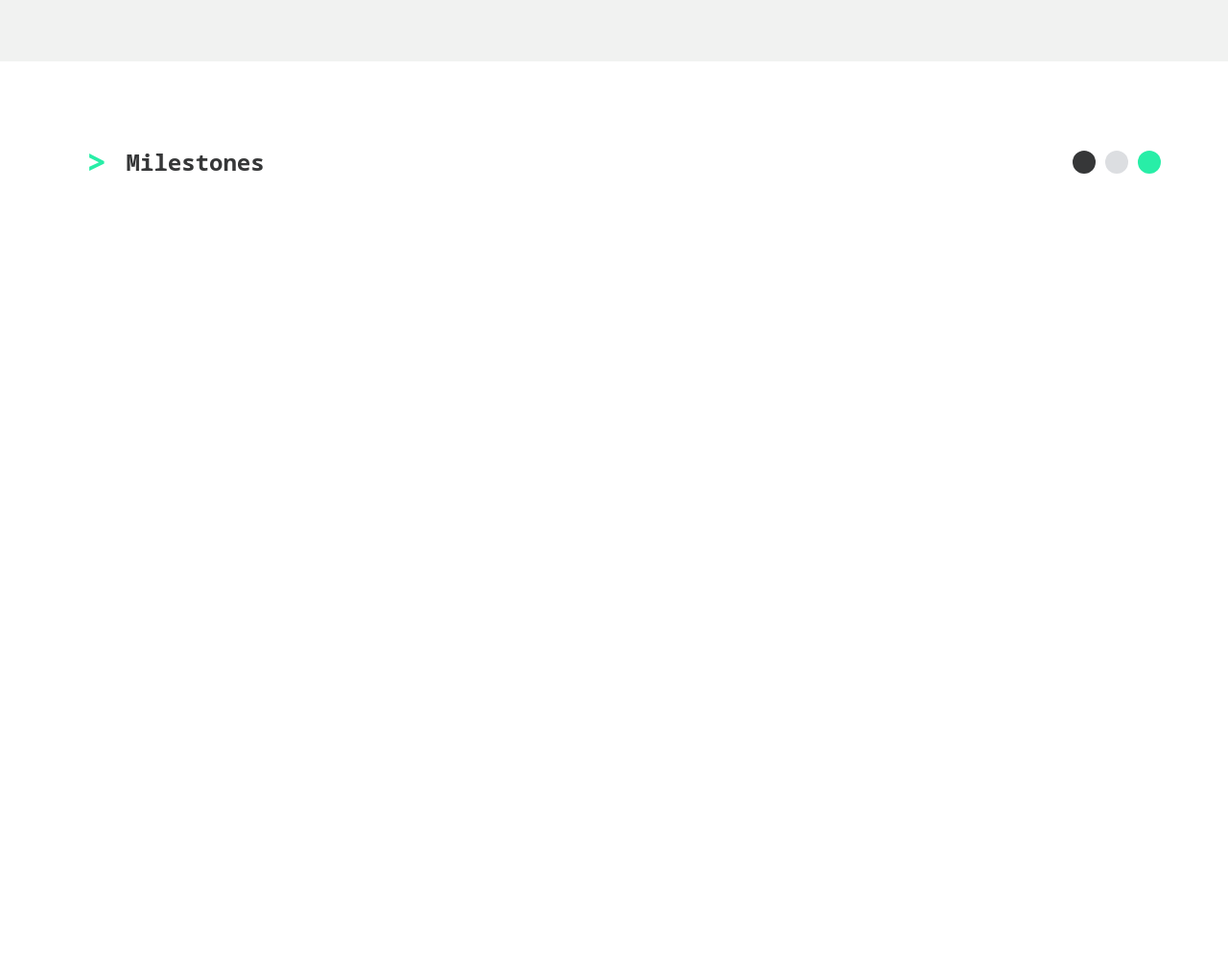
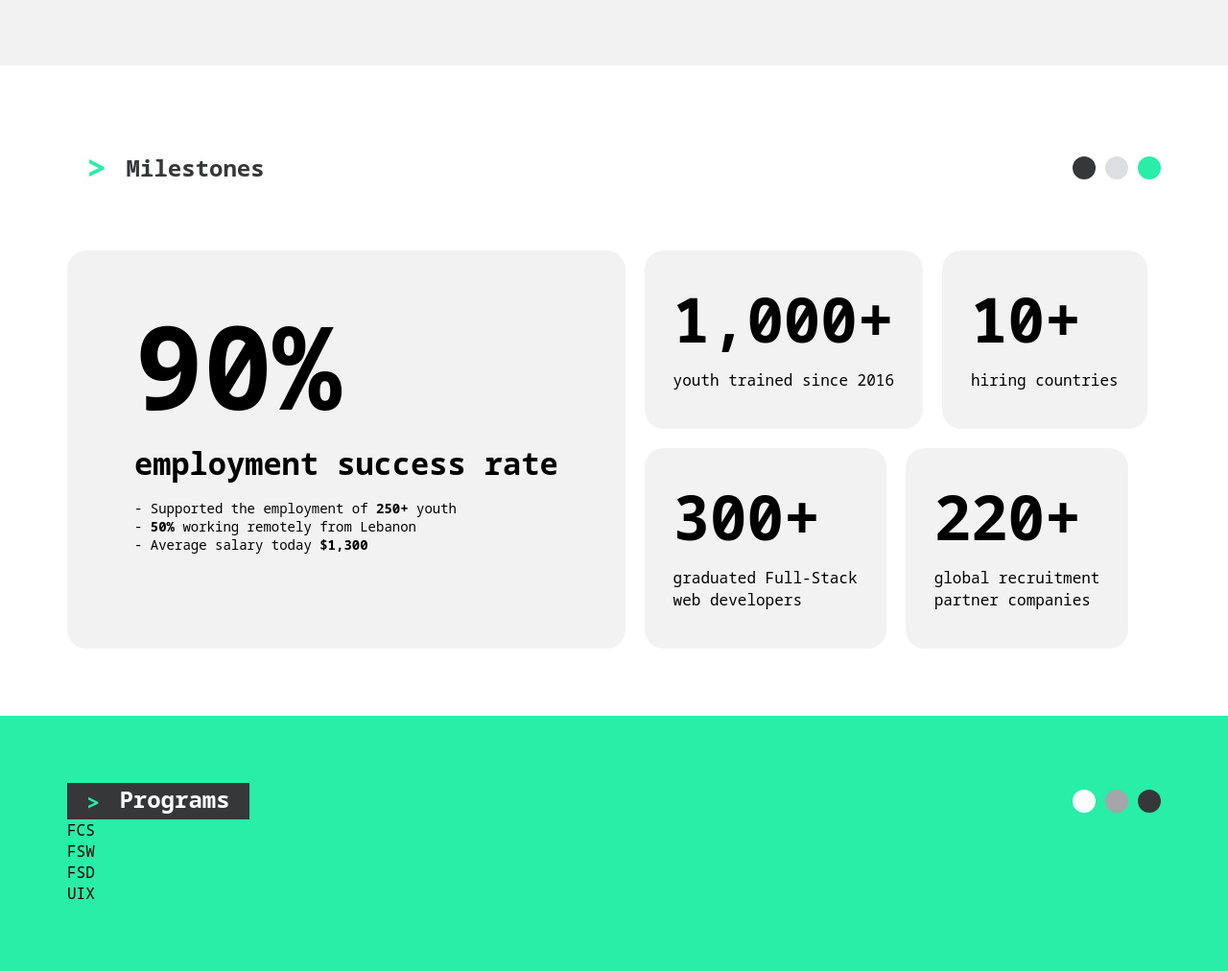
Before and after one commit to emadhmadyy/SE-Factory-Clone, a plain HTML site: page index.html in a window 1280 px wide. Shown: the part 1661-2673 px from the top of the page at 96% size. Before the commit the page ends 1934 px from the top, so only its background shows below. Drawn offline with Linux system fonts and the light colour scheme.

Commit message:
creating hello world html/css and milestones html/css

```diff
--- a/index.html
+++ b/index.html
@@ -25,9 +25,10 @@
                 <h1 class="left-section-title">
                     <span class="left-section-subtitle">WANT TO BECOME A</span>
                     <br>
-                    <span class="typed-text">SOFTWARE ENGINEER?</span>
+                    <span class="typed-text">&gt;</span>
+                    <span class="blinking-cursor"></span>
                 </h1>
-                <p class="discription">
+                <p class="discription text-color-change">
                     Jumpstart your journey in tech with our courses in Computer Science, Full-Stack Web development, Data Engineering and UI/UX Design. Get hands-on experience and gain essential skills for a successful tech career.
                 </p>
                 <a href="" class="btn1 blackbtn">#GET_TRAINED</a>
@@ -41,7 +42,7 @@
                     <br>
                     <span class="text1">JOB-READY TECH TALENT?</span>
                 </h1>
-                <p class="discription white">
+                <p class="discription text-white">
                     Look no further than our comprehensive talent matching and placement services! Our expert team will connect you with highly trained and skilled developers who are ready to hit the ground running and drive your success.
                 </p>
                 <a href="" class="btn1 whitebtn">#HIRE_TALENT</a>
@@ -76,6 +77,65 @@
                 <div class="circle-div-icon primary"></div>
             </div>
         </div>
+        <div class="milestone-wrapper">
+            <div class="milestone-container milestone-big">
+                <div class="milestone-title big">90%</div>
+                <div class="milestone-percentage left">employment success rate</div>
+                <div class="milestone-details">
+                    <p>
+                        - Supported the employment of <strong>250+</strong>
+                        youth<br/>
+                        - <strong>50%</strong>
+                        working remotely from Lebanon<br/>
+                        - Average salary today <strong>$1,300</strong>
+                    </p>
+                </div>
+            </div>
+            <div class="column">
+                <div class="row">
+                    <div class="milestone-container milestone-small">
+                        <div class="milestone-title small">1,000+</div>
+                        <div class="milestone-percentage right">youth trained since 2016</div>
+                    </div>
+                    <div class="milestone-container milestone-small">
+                        <div class="milestone-title small">10+</div>
+                        <div class="milestone-percentage right">hiring countries</div>
+                    </div>
+                </div>
+                <div class="row">
+                    <div class="milestone-container milestone-small">
+                        <div class="milestone-title small">300+</div>
+                        <div class="milestone-percentage right">graduated Full-Stack<br/>web developers</div>
+                    </div>
+                    <div class="milestone-container milestone-small">
+                        <div class="milestone-title small">220+</div>
+                        <div class="milestone-percentage right">global recruitment<br/>partner companies</div>
+                    </div>
+                </div>
+            </div>
+        </div>
     </div>
+    <div class="main-container primary">
+        <div class="hello-world-header ">
+            <div class="hello-world-content black">
+                <div class="symbol-small">&gt;</div>
+                <div class="programs-title text-white">Programs</div>
+            </div>
+            <div class="circle-icons-wrapper">
+                <div class="circle-div-icon white"></div>
+                <div class="circle-div-icon gray"></div>
+                <div class="circle-div-icon black"></div>
+            </div>
+        </div>
+        <div class="programs-container">
+            <div class="tabs">
+                <div class="tab">FCS</div>
+                <div class="tab">FSW</div>
+                <div class="tab">FSD</div>
+                <div class="tab">UIX</div>
+            </div>
+        </div>
+    </div>
+    <script src="./scripts/index.js"></script>
 </body>
 </html>
--- a/scripts/index.js
+++ b/scripts/index.js
@@ -0,0 +1,54 @@
+// Typing effect
+document.addEventListener('DOMContentLoaded', function () {
+    const typed_text = document.querySelector('.typed-text');
+    const blinking_cursor = document.querySelector('.blinking-cursor');
+    const left_overlay = document.querySelector(".left-overlay")
+    const description = document.querySelector(".text-color-change")
+    typed_text.textContent = ""
+    blinking_cursor.textContent = "_"
+    const content_object = [
+        {
+            text:"SOFTWARE ENGINEER?",
+            background_color:"rgba(40, 238, 167, .9)",
+            text_color:"#363738"
+        },
+        {
+            text:"DATA ENGINEER?",
+            background_color:"rgba(152, 100, 218, .9)",
+            text_color:"#FCFCFD"
+        },
+        {
+            text:"UI/UX DESIGNER?",
+            background_color:"rgba(251, 80, 142, 0.93)",
+            text_color:"#FCFCFD"
+        }
+];
+    let currentTextIndex = 0;
+    let currentText = content_object[currentTextIndex].text;
+    let currentBackgroundColor = content_object[currentTextIndex].background_color
+    let current_text_color = content_object[currentTextIndex].text_color
+    let letterIndex = 0;
+    function changeText() {
+        currentTextIndex = (currentTextIndex + 1) % content_object.length;
+        currentText = content_object[currentTextIndex].text;
+        currentBackgroundColor = content_object[currentTextIndex].background_color
+        current_text_color = content_object[currentTextIndex].text_color
+        left_overlay.style.backgroundColor = currentBackgroundColor
+        blinking_cursor.style.color = current_text_color
+        typed_text.style.color = current_text_color
+        description.style.color = current_text_color
+        letterIndex = 0;
+        typeText();
+    }
+    function typeText() {
+        typed_text.innerHTML = currentText.slice(0, letterIndex);
+        if (letterIndex < currentText.length) {
+            letterIndex++;
+            setTimeout(typeText, 100);
+        } else {
+            // After typing, transition to the next text
+            setTimeout(changeText, 1000);
+        }
+    }
+    typeText();
+});
--- a/styles/index.css
+++ b/styles/index.css
@@ -45,8 +45,7 @@
     left: 0;
     width:100%;
     height: 100%;
-    background-color: rgba(152, 100, 218, .9);
-
+    background-color: rgba(40, 238, 167, .9);
 }
 .right-overlay{
     position: absolute;
@@ -86,6 +85,7 @@
     font-size: 36px;
 
 }
+
 .left-section-subtitle{
     color: #fcfcfd;
     background-color: #363738;
@@ -171,7 +171,7 @@
     font-weight: 900
 }
 .hello-world-header{
-    width: 100%;
+    width: auto;
     display: flex;
     justify-content: space-between;
     align-items: center;
@@ -181,7 +181,7 @@
     align-items: center;
 }
 .hello-world-title{
-    padding: 10px 20px;
+    padding: 20px;
     font-size: 24px;
     font-weight: 900;
     color: #363738;
@@ -203,7 +203,15 @@
 .primary{
     background-color: #28eea7;
 }
-
+.gray{
+    background-color:#A5A6A9;
+}
+.white{
+    background-color: #FCFCFD;
+}
+.text-white{
+    color: #FCFCFD
+}
 .youtube-video-container{
     margin-top: 50px;
     width: 100%;
@@ -211,3 +219,79 @@
     object-fit: fill;
     border-radius: 20px;
 }
+
+.milestone-wrapper{
+    display: flex;
+    margin-top: 50px;
+    row-gap: 20px;
+    column-gap: 20px;
+}
+.milestone-container{
+    background-color: #f1f2f1;
+    border-radius: 20px;
+    /* flex-shrink: 1; */
+
+}
+.milestone-big{
+    padding: 60px 70px;
+}
+.milestone-small{
+    padding-top: 40px;
+    padding-bottom: 40px;
+    padding-left: 30px;
+    padding-right: 30px;
+}
+.milestone-title{
+    font-weight: 900;
+    line-height: 1;
+}
+.milestone-percentage{
+    padding-top: 20px;
+    line-height: 1.4;
+}
+.milestone-details{
+    font-size: 14px;
+    margin-top: 14px;
+}
+.left{
+    font-size: 32px;
+    font-weight: 900;
+    text-align: left;
+    align-self: stretch;
+}
+.right{
+    text-align: left;
+    font-size: 16px;
+    font-weight: 400;
+}
+.big{
+    font-size: 120px;
+}
+.small{
+    font-size: 64px
+}
+.row{
+    display: flex;
+    gap: 20px;
+
+}
+.column{
+    display: flex;
+    flex-direction: column;
+    gap: 20px;
+}
+
+.programs-title{
+    padding-left: 20px;
+    padding-right: 20px;
+    padding-bottom: 5px;
+    font-size: 24px;
+    font-weight: 900;
+}
+
+.symbol-small{
+    font-size: 24px;
+    color: #28eea7;
+    padding-left: 20px;
+    font-weight: 900
+}
```
